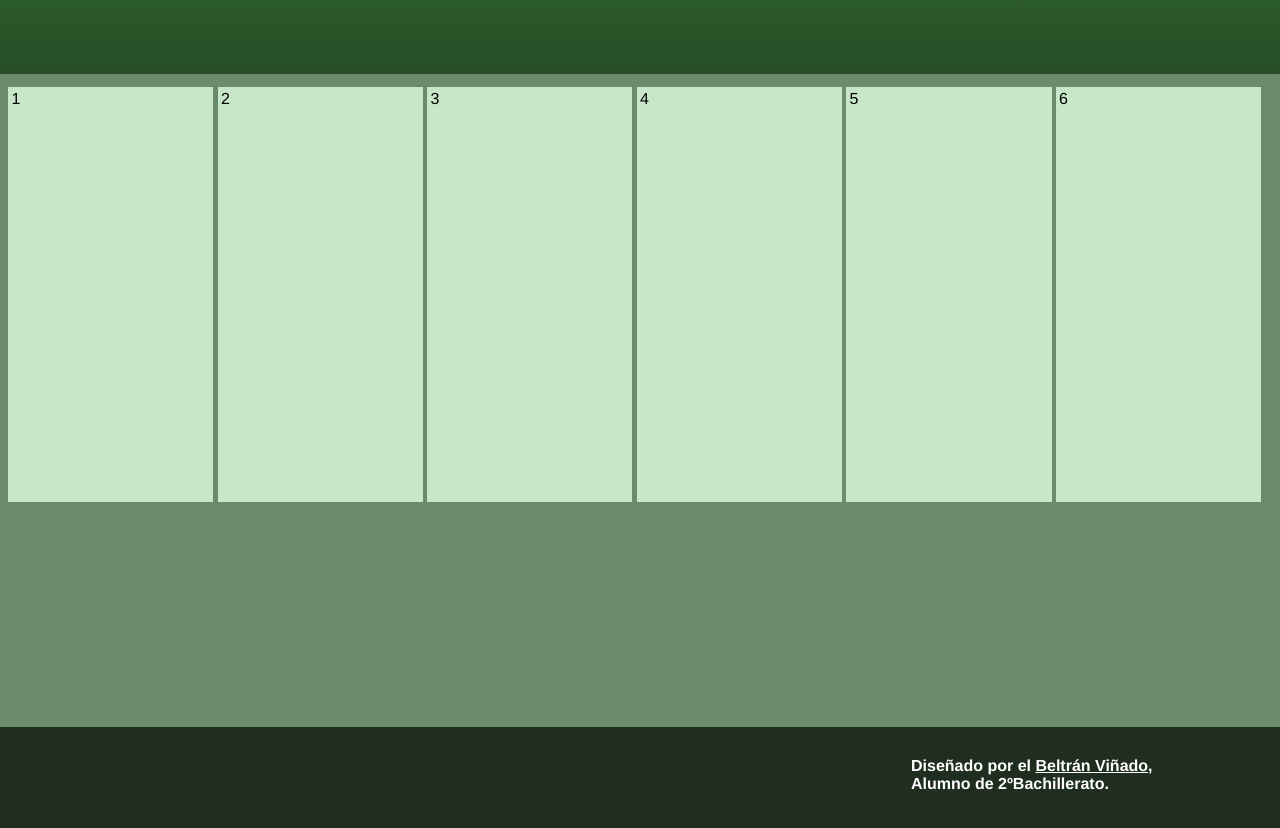
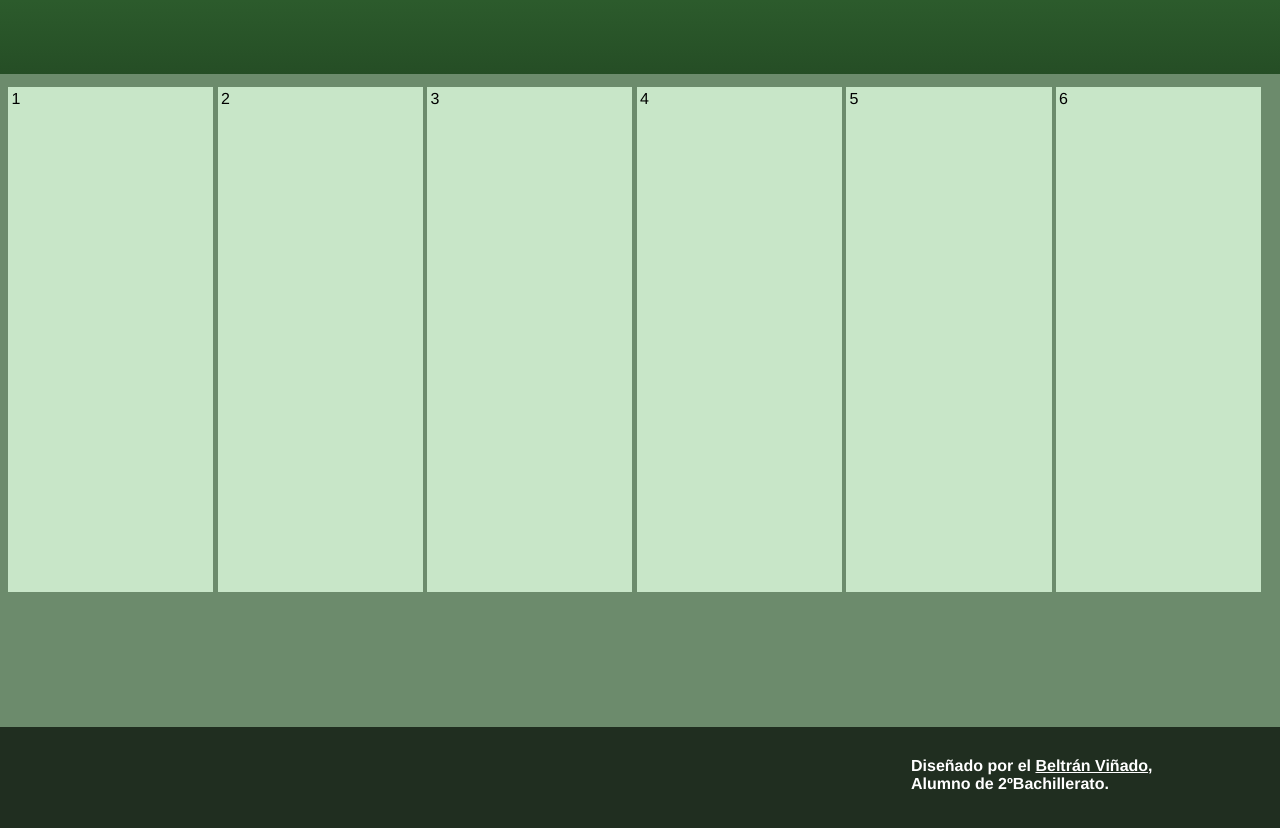
Before and after one commit to Vinbelt/www, a plain HTML site: page main.html in a window 1280 px wide. Shown: the part 78-906 px from the top of the page. Drawn offline with Linux system fonts and the light colour scheme; a web font is replaced by a local one.

Commit message:
Minor css changes

```diff
--- a/styles/main.css
+++ b/styles/main.css
@@ -114,7 +114,7 @@ a:hover{
     padding: 3px;
     display: inline-block;
     width: calc(98vw/6 - 10px);
-    height: 32vw;
+    height: 39vw;
     background-color: rgb(200, 230, 200);
     transition: all 0.3s ease-in-out;
     z-index: 1;
```
